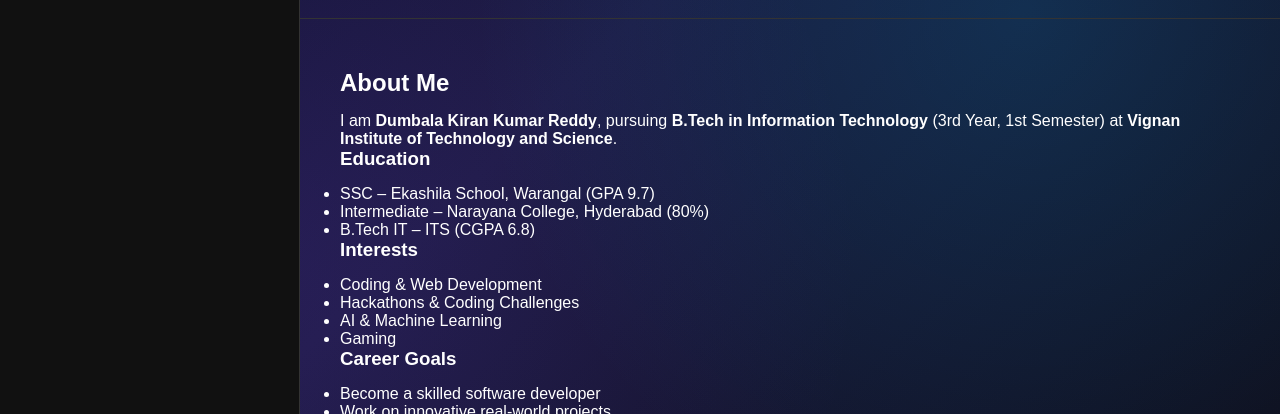
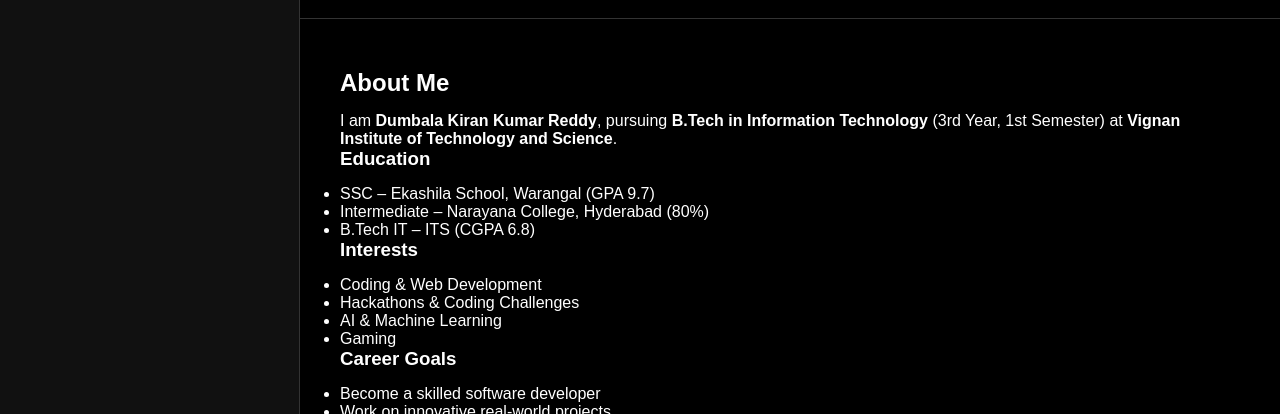
Before and after one commit to kiranr77/portfolio, a plain HTML site: page index.html in a window 1280 px wide. Shown: the part 386-800 px from the top of the page. Drawn offline with Linux system fonts and the light colour scheme.

Commit message:
Add files via upload

```diff
--- a/index.html
+++ b/index.html
@@ -1,3 +1,4 @@
+
 <!DOCTYPE html>
 <html lang="en">
 <head>
@@ -17,7 +18,7 @@
 }
 
 body{
-  background: linear-gradient(135deg, #0a0e27 0%, #1a1a3e 50%, #0f0f1e 100%);
+  background: #000;
   color:#fff;
   min-height: 100vh;
   perspective: 1200px;
@@ -33,12 +34,10 @@
   left: 0;
   width: 100%;
   height: 100%;
-  background:
-    radial-gradient(circle at 20% 50%, rgba(0, 191, 255, 0.1) 0%, transparent 50%),
-    radial-gradient(circle at 80% 80%, rgba(123, 58, 237, 0.1) 0%, transparent 50%);
+  background: none;
   pointer-events: none;
   z-index: -1;
-  animation: gradientShift 8s ease-in-out infinite;
+  animation: none;
 }
 
 @keyframes gradientShift {
```
